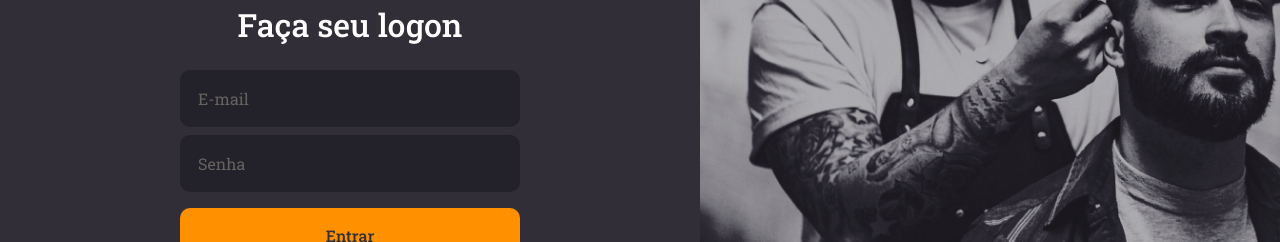
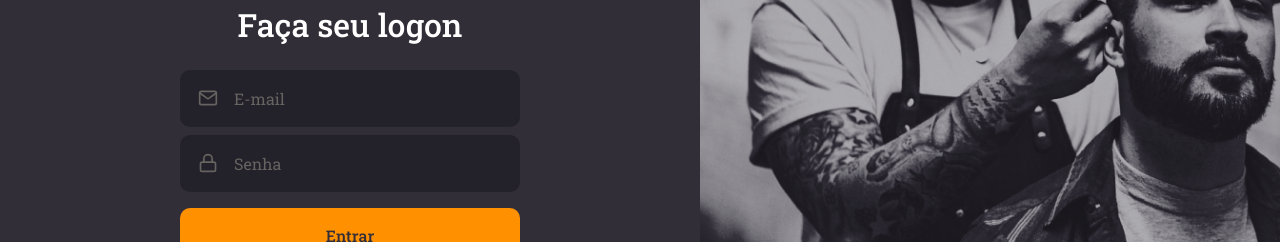
Before and after one commit to isaacviannadev/BrBatel-Frontend, a React (Create React App) app: page / in a window 1280 px wide. Shown: the part 301-543 px from the top of the page. Built offline with nearby package versions, Linux system fonts and the light colour scheme.

Commit message:
Isolando componentes

```diff
--- /dev/null
+++ b/src/components/button/index.tsx
@@ -0,0 +1,13 @@
+import React, { ButtonHTMLAttributes } from "react";
+
+import {Container} from './styles';
+
+type ButtonProps = ButtonHTMLAttributes<HTMLButtonElement>;
+
+const Button: React.FC<ButtonProps> = ({ children, ...rest }) => (
+  <Container type="button" {...rest}>
+    {children}
+  </Container>
+);
+
+export default Button;
--- /dev/null
+++ b/src/components/button/styles.ts
@@ -0,0 +1,20 @@
+import styled from "styled-components";
+import { shade } from "polished";
+
+
+export const Container = styled.button`
+  background: #ff9000;
+  height: 56px;
+  border-radius: 10px;
+  border: 0;
+  padding: 0 16px;
+  color: #312e38;
+  font-weight: 500;
+  width: 100%;
+  margin-top: 16px;
+  transition: background-color 0.2s;
+
+  &:hover {
+    background: ${shade(0.2, "#ff9000")};
+  }
+`;
--- /dev/null
+++ b/src/components/input/index.tsx
@@ -0,0 +1,18 @@
+import React, {InputHTMLAttributes} from "react";
+import {IconBaseProps} from 'react-icons';
+
+import { Container } from './styles';
+
+interface InputProps extends InputHTMLAttributes<HTMLInputElement> {
+  name: string;
+  icon: React.ComponentType<IconBaseProps>;
+}
+
+const Input: React.FC<InputProps> = ({icon: Icon, ...rest}) => (
+  <Container>
+   {Icon && <Icon size={20}/>}
+    <input {...rest}/>
+  </Container>
+);
+
+export default Input;
--- /dev/null
+++ b/src/components/input/styles.ts
@@ -0,0 +1,34 @@
+import styled from "styled-components";
+
+export const Container = styled.div`
+  background: #232129;
+  border-radius: 10px;
+  border: 2px solid #232129;
+  padding: 16px;
+  width: 100%;
+  color: #666360;
+
+  display: flex;
+  align-items: center;
+
+  & + div {
+      margin-top: 8px;
+    }
+
+  input {
+    flex: 1;
+    background-color: transparent;
+    border: 0;
+    color: #f4ede8;
+
+    &::placeholder {
+      color: #666360;
+    }
+
+
+  }
+
+  svg {
+    margin-right: 16px;
+  }
+`;
--- a/src/pages/SignIn/index.tsx
+++ b/src/pages/SignIn/index.tsx
@@ -1,7 +1,11 @@
 import React from "react";
-import { FiLogIn } from "react-icons/fi";
+import { FiLogIn, FiMail, FiLock } from "react-icons/fi";
 
 import logoImg from "../../assets/logo.svg";
+
+import Input from '../../components/input';
+import Button from '../../components/button';
+
 import { Container, Content, Background } from "./styles";
 
 const SignIn: React.FC = () => (
@@ -12,10 +16,10 @@ const SignIn: React.FC = () => (
       <form>
         <h1>Faça seu logon</h1>
 
-        <input placeholder="E-mail" />
-        <input type="password" placeholder="Senha" />
+        <Input name="email" icon={FiMail} placeholder="E-mail" />
+        <Input name="password" icon={FiLock}  type="password" placeholder="Senha" />
 
-        <button type="submit">Entrar</button>
+        <Button type="submit">Entrar</Button>
 
         <a href="forgot">Esqueci minha senha</a>
       </form>
--- a/src/pages/SignIn/styles.ts
+++ b/src/pages/SignIn/styles.ts
@@ -1,21 +1,20 @@
-import styled from 'styled-components';
-import {shade} from 'polished';
+import styled from "styled-components";
+import { shade } from "polished";
 
-import SignInBg from '../../assets/sign-in-background.png';
+import SignInBg from "../../assets/sign-in-background.png";
 
 export const Container = styled.div`
   height: 100vh;
 
   display: flex;
   align-items: stretch;
-
 `;
 
 export const Content = styled.div`
   display: flex;
   flex-direction: column;
 
-  justify-content:center;
+  justify-content: center;
   align-items: center;
 
   width: 100%;
@@ -26,54 +25,19 @@ export const Content = styled.div`
     width: 340px;
     text-align: center;
 
-    h1{
+    h1 {
       margin-bottom: 24px;
     }
 
-    input {
-      background: #232129;
-      border-radius: 10px;
-      border: 2px solid #232129;
-      padding: 16px;
-      width: 100%;
-      color: #f4ede8;
-
-      &::placeholder {
-        color: #666360;
-      }
-
-      & + input {
-        margin-top: 8px;
-      }
-    }
-
-    button{
-      background: #ff9000;
-      height: 56px;
-      border-radius: 10px;
-      border: 0;
-      padding: 0 16px;
-      color: #312E38;
-      font-weight: 500;
-      width: 100%;
-      margin-top: 16px;
-      transition: background-color 0.2s;
-
-      &:hover {
-        background: ${shade(0.2, '#ff9000')}
-      }
-    }
-
-    a{
+    a {
       color: #f4ede8;
       display: block;
       margin-top: 24px;
       text-decoration: none;
       transition: color 0.2s;
 
-
       &:hover {
-        color: ${shade(0.2, '#f4ede8')}
+        color: ${shade(0.2, "#f4ede8")};
       }
     }
   }
@@ -85,19 +49,17 @@ export const Content = styled.div`
     transition: color 0.2s;
 
     display: flex;
-      align-items:center;
+    align-items: center;
 
-      svg{
+    svg {
       margin-right: 16px;
     }
 
-
     &:hover {
-        color: ${shade(0.2, '#ff9000')}
+      color: ${shade(0.2, "#ff9000")};
     }
   }
 `;
-
 
 export const Background = styled.div`
   flex: 1;
```
Also changed, not shown: 1 other file (tests, documents, lock files or other folders). Lines whose indentation alone changed are shown as unchanged.
